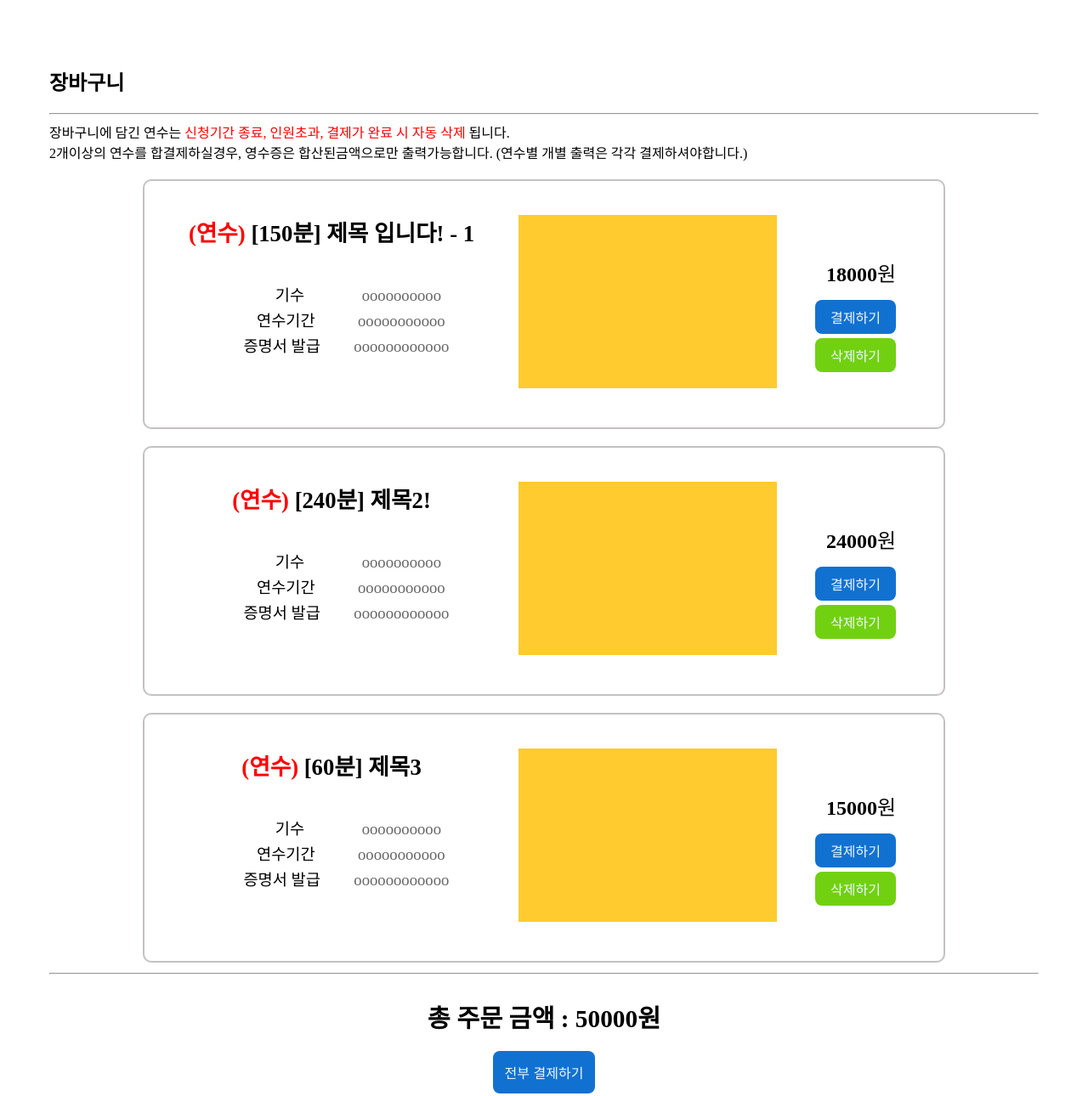
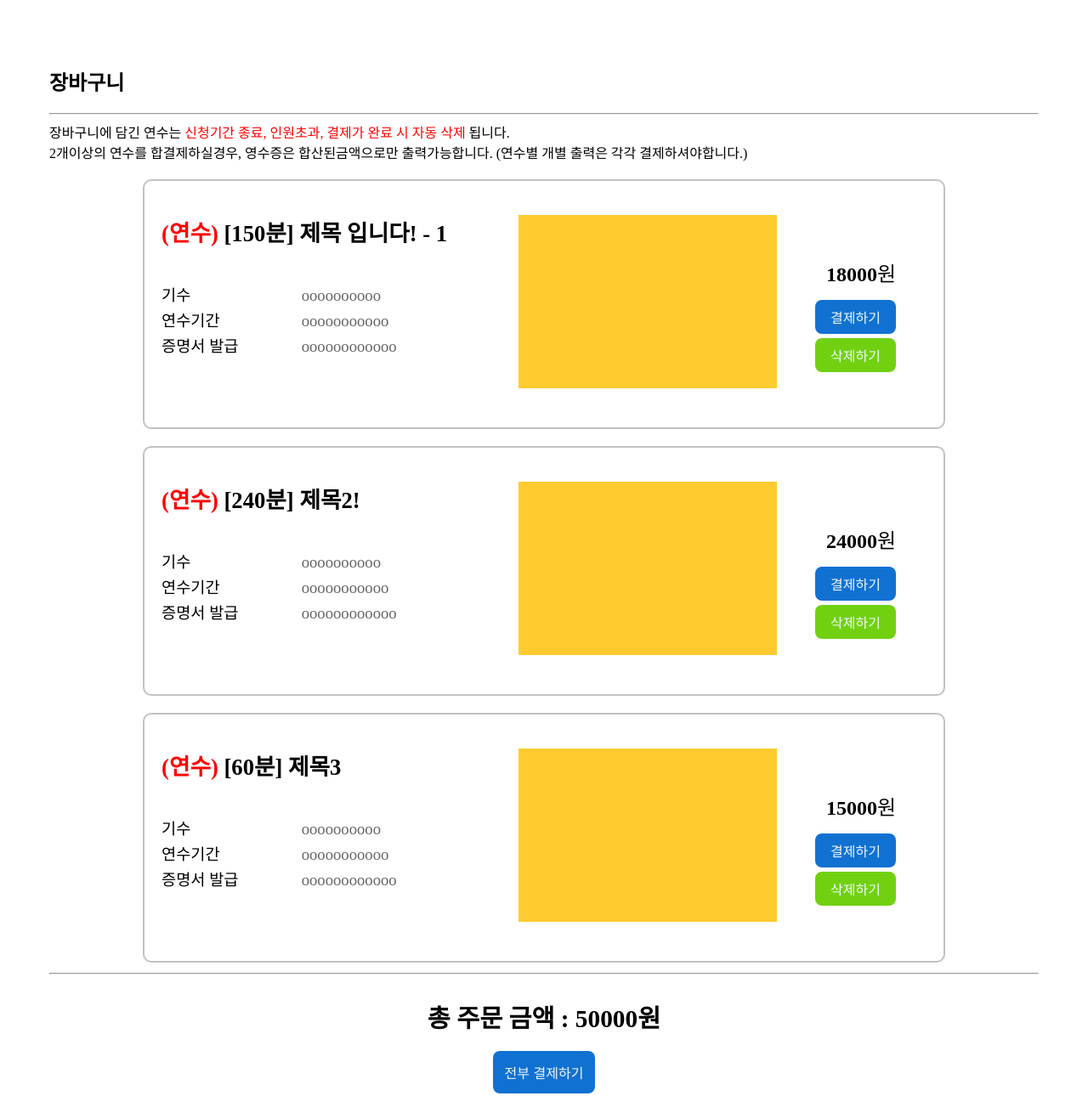
Before and after one commit to maplesyrup0423/mentors, a Java web app: page /WT_jy/cart.html in a window 1280 px wide. Shown: the top 1290 px of the page at 85% size. Run offline with Tomcat 11, a stand-in JSP engine, Linux system fonts and the light colour scheme.

Commit message:
장바구니 텍스트
왼쪽으로 정렬

```diff
--- a/M_Test01/src/main/webapp/WT_jy/cart_style.css
+++ b/M_Test01/src/main/webapp/WT_jy/cart_style.css
@@ -36,6 +36,7 @@
 }
 
 .cart_title{
+    text-align: left;
     font-size: 20pt;
     font-weight: 600;
     margin-top: 20px;
@@ -44,6 +45,7 @@
 
 .cart_a{
     font-size: 14pt;
+    text-align: left;
 }
 
 .a_title{
```
